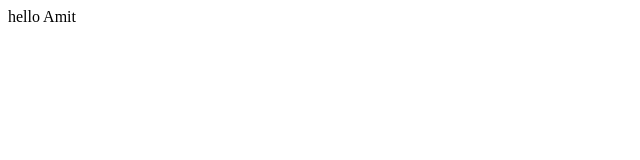
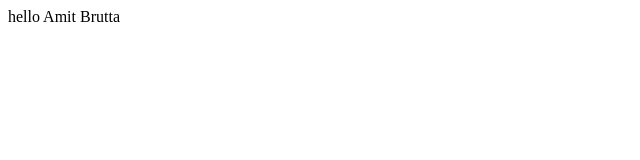
Before and after one commit to AMITBRUTTA/reactApp, a website: page index.html in a window 1280 px wide. Shown: the full height of the page, 0-640 px from the left. Drawn offline with Linux system fonts and the light colour scheme.

Commit message:
appplication commit

```diff
--- a/index.html
+++ b/index.html
@@ -2,7 +2,7 @@
 <head></head>
 <body>
 <div>
-<p>hello Amit</p>
+<p>hello Amit Brutta</p>
 </div>
 </body>
 
```
